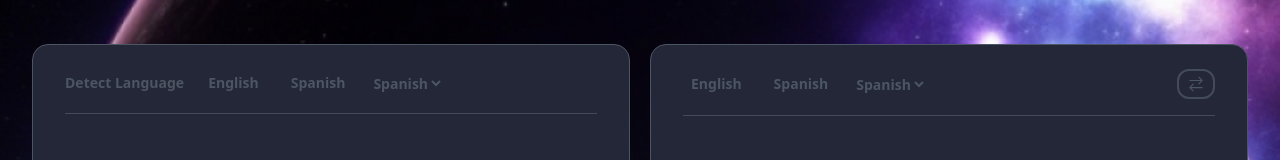
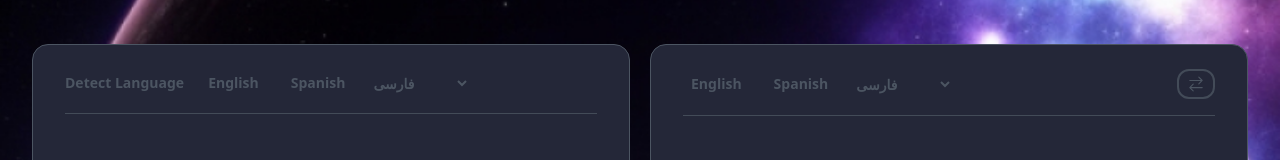
Before and after one commit to 01mehran/translate-app, a React (Vite) app: page / in a window 1280 px wide. Shown: the part 188-348 px from the top of the page. Built offline with nearby package versions, Linux system fonts and the light colour scheme.

Commit message:
feat: add initial countries to seletc/option

```diff
--- a/src/Home.tsx
+++ b/src/Home.tsx
@@ -1,7 +1,10 @@
-//Icons;
+// Icons;
 import { FiCopy } from 'react-icons/fi';
 import { GoArrowSwitch } from 'react-icons/go';
 import { HiSpeakerWave } from 'react-icons/hi2';
+
+// Languages;
+import { languages } from './data/languages';
 
 export default function Home() {
   return (
@@ -26,7 +29,9 @@ export default function Home() {
             <p className="lan">english</p>
             <p className="lan">spanish</p>
             <select className="cursor-pointer border-0 outline-0">
-              <option value="Spanish">Spanish</option>
+              {languages.map((lan) => (
+                <option value={lan.code}>{lan.name}</option>
+              ))}
             </select>
           </header>
 
@@ -60,7 +65,9 @@ export default function Home() {
               <p className="lan">english</p>
               <p className="lan">spanish</p>
               <select className="cursor-pointer border-0 outline-0">
-                <option value="Spanish">Spanish</option>
+                {languages.map((lan) => (
+                  <option value={lan.code}>{lan.name}</option>
+                ))}
               </select>
             </div>
 
--- /dev/null
+++ b/src/data/languages.tsx
@@ -0,0 +1,25 @@
+export interface Language {
+  code: string;
+  name: string;
+}
+
+export const languages: Language[] = [
+  { code: 'fa', name: 'فارسی' },
+  { code: 'en', name: 'English' },
+  { code: 'ar', name: 'العربية' },
+  { code: 'tr', name: 'Türkçe' },
+  { code: 'de', name: 'Deutsch' },
+  { code: 'fr', name: 'Français' },
+  { code: 'es', name: 'Español' },
+  { code: 'it', name: 'Italiano' },
+  { code: 'zh', name: '中文' },
+  { code: 'ja', name: '日本語' },
+  { code: 'ko', name: '한국어' },
+  { code: 'hi', name: 'हिन्दी' },
+  { code: 'ru', name: 'Русский' },
+  { code: 'pt', name: 'Português' },
+  { code: 'nl', name: 'Nederlands' },
+  { code: 'af', name: 'Afrikaans' },
+  { code: 'sq', name: 'Shqip' },
+  { code: 'am', name: 'አማርኛ' },
+];
```
